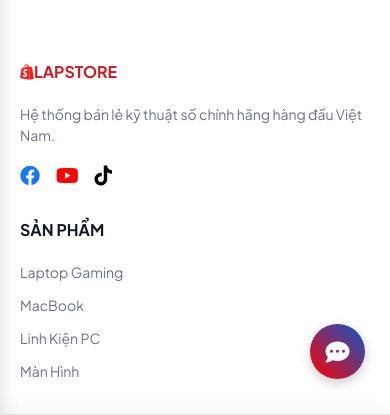
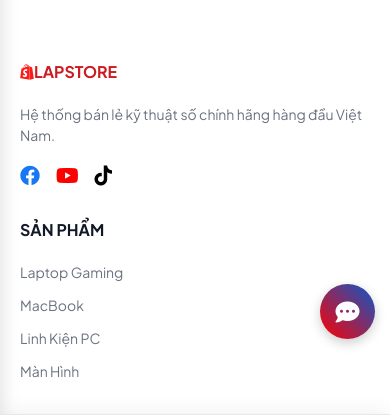
Before and after one commit to vuluongvu/PTUD_Python_Nhom07, a Django app: page /cart/ in a window 390 px wide. Shown: the part 370-785 px from the top of the page. Run offline with Django 5.2, Linux system fonts and the light colour scheme; data that the repository does not hold is empty; some libraries are stand-ins or nearby versions.

Commit message:
fix: adjust chatbot button margins for better mobile layout

```diff
--- a/core/static/core/css/responsive.css
+++ b/core/static/core/css/responsive.css
@@ -19,6 +19,11 @@
 @media (max-width: 768px) {
     .container {
         padding: 0 12px;
+    }
+
+    #chatbot-button {
+        margin-bottom: 40px;
+        margin-right: -10px;
     }
 
     /* Header Mobile: Ẩn Action Buttons */
```
